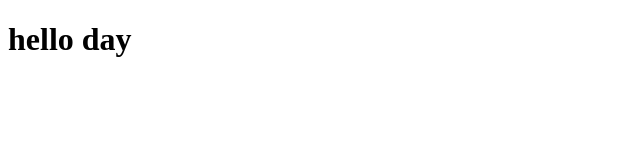
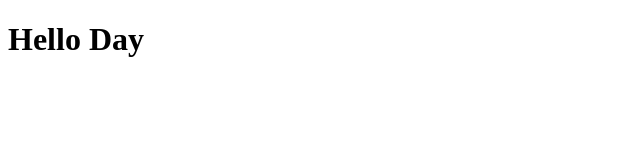
Before and after one commit to siangyin/HelloDay, a React (Create React App) app: page / in a window 1280 px wide. Shown: the top 160 px of the page, without its empty margins (0-640 px from the left). Built offline with nearby package versions, Linux system fonts and the light colour scheme.

Commit message:
updated readme

```diff
--- a/package.json
+++ b/package.json
@@ -6,8 +6,10 @@
     "@testing-library/jest-dom": "^5.15.0",
     "@testing-library/react": "^11.2.7",
     "@testing-library/user-event": "^12.8.3",
+    "axios": "^0.24.0",
     "react": "^17.0.2",
     "react-dom": "^17.0.2",
+    "react-icons": "^4.3.1",
     "react-scripts": "4.0.3",
     "web-vitals": "^1.1.2"
   },
--- a/src/App.js
+++ b/src/App.js
@@ -1,12 +1,11 @@
-
-import './App.css';
+import "./styles/App.css";
 
 function App() {
-  return (
-    <div className="App">
-      <h1>hello day</h1>
-    </div>
-  );
+	return (
+		<div className="App">
+			<h1>Hello Day</h1>
+		</div>
+	);
 }
 
 export default App;
--- a/src/index.js
+++ b/src/index.js
@@ -1,6 +1,6 @@
 import React from 'react';
 import ReactDOM from 'react-dom';
-import './index.css';
+import './styles/index.css';
 import App from './App';
 
 
```
Also changed, not shown: src/styles/App.css (added), src/styles/index.css (added), 2 other files (tests, documents, lock files or other folders).
